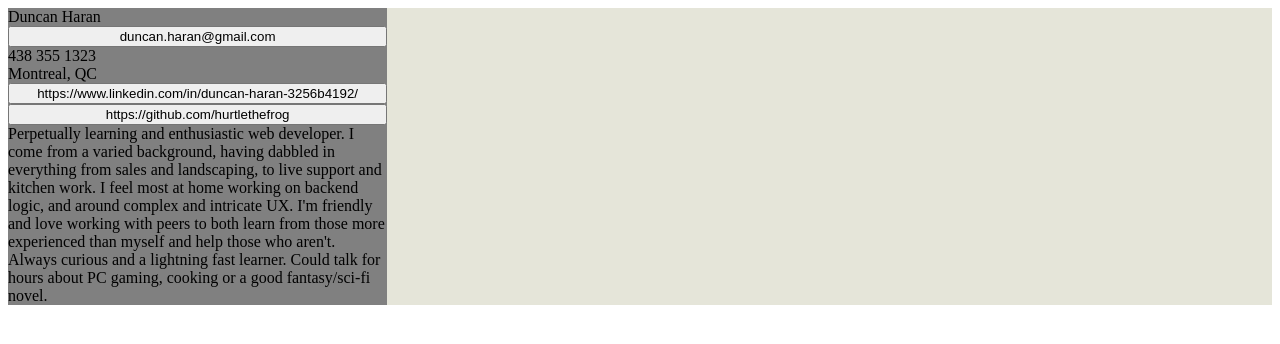
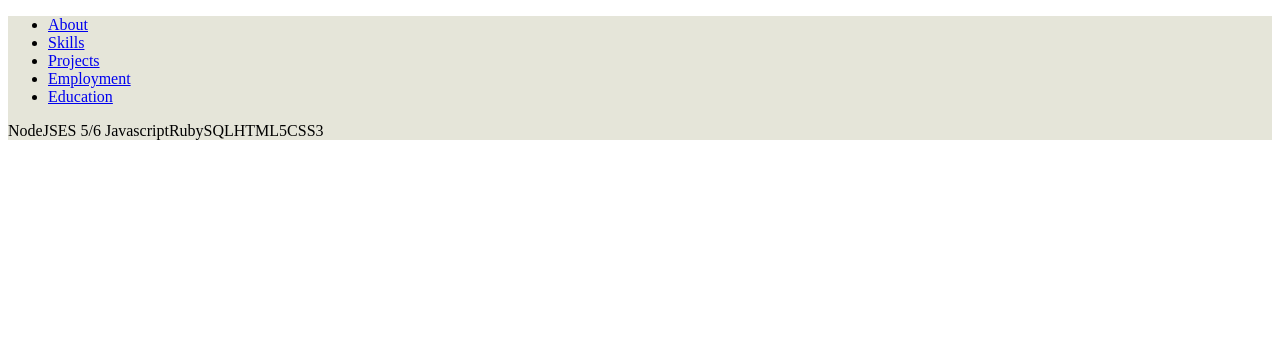
Before and after one commit to hurtlethefrog/react-resume, a React (Create React App) app in the folder my-app/: page /skills in a window 1280 px wide. Shown: the top 344 px of the page. Built offline with nearby package versions, Linux system fonts and the light colour scheme.

Commit message:
react router and nav added

```diff
--- a/my-app/package.json
+++ b/my-app/package.json
@@ -3,6 +3,7 @@
   "version": "0.1.0",
   "private": true,
   "dependencies": {
+    "@types/react-router-dom": "^5.1.0",
     "node-sass": "^4.13.0",
     "react": "^16.10.2",
     "react-dom": "^16.10.2",
--- a/my-app/src/App.js
+++ b/my-app/src/App.js
@@ -1,5 +1,6 @@
 import React from "react";
 import resume from "./data/me.json";
+import { BrowserRouter as Router, Switch, Route, Link } from "react-router-dom";
 import "./styles.scss";
 import Userinfo from "./components/Userinfo";
 import Skills from "./components/Skills";
@@ -9,9 +10,46 @@
 
 function App() {
   return (
+    <Router>
       <div className="App">
-      <header className="App-header">
-        {/* use react router to display userinfo on homepage, with option to change to other sections, take whole page to display */}
+        <nav>
+          <ul>
+            <li>
+              <Link to="/">About</Link>
+            </li>
+            <li>
+              <Link to="/skills">Skills</Link>
+            </li>
+            <li>
+              <Link to="/projects">Projects</Link>
+            </li>
+            <li>
+              <Link to="/employment">Employment</Link>
+            </li>
+            <li>
+              <Link to="/education">Education</Link>
+            </li>
+          </ul>
+        </nav>
+        <Switch>
+          <Route path="/skills">
+            <Skills
+              languages={resume.skills.languages}
+              frameworks={resume.skills.frameworks}
+              libraries={resume.skills.libraries}
+              testingTools={resume.skills.testingTools}
+            />
+          </Route>
+          <Route path="/projects">
+            <Projects projects={resume.projects} />
+          </Route>
+          <Route path="/education">
+            <Education education={resume.education} />
+          </Route>
+          <Route path="/employment">
+            <Employment employment={resume.employment} />
+          </Route>
+          <Route path="/">
             <Userinfo
               name={resume.name}
               email={resume.email}
@@ -21,17 +59,12 @@
               github={resume.github}
               bio={resume.bio}
             />
-        <Skills
-          languages={resume.skills.languages}
-          frameworks={resume.skills.frameworks}
-          libraries={resume.skills.libraries}
-          testingTools={resume.skills.testingTools}
-        />
-        <Projects projects={resume.projects} />
-        <Education education={resume.education} />
-        <Employment employment={resume.employment} />
-      </header>
+          </Route>
+        </Switch>
+
+        {/* use react router to display userinfo on homepage, with option to change to other sections, take whole page to display */}
       </div>
+    </Router>
   );
 }
 
--- a/my-app/src/components/Skills.js
+++ b/my-app/src/components/Skills.js
@@ -5,7 +5,7 @@
 export default function Skills(props) {
   return (
     <section className="skills">
-
+      <div>{props.languages}</div>
     </section>
   );
 }
```
Also changed, not shown: 1 other file (tests, documents, lock files or other folders). Lines whose indentation alone changed are shown as unchanged.
